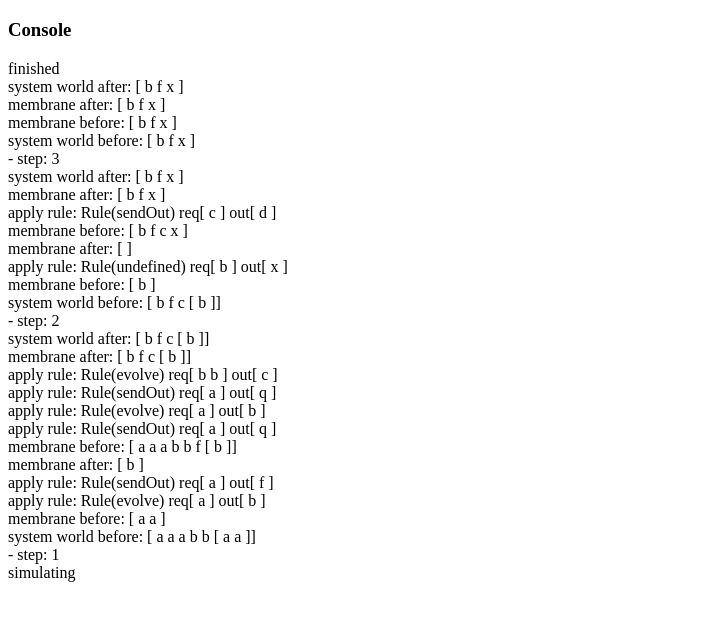
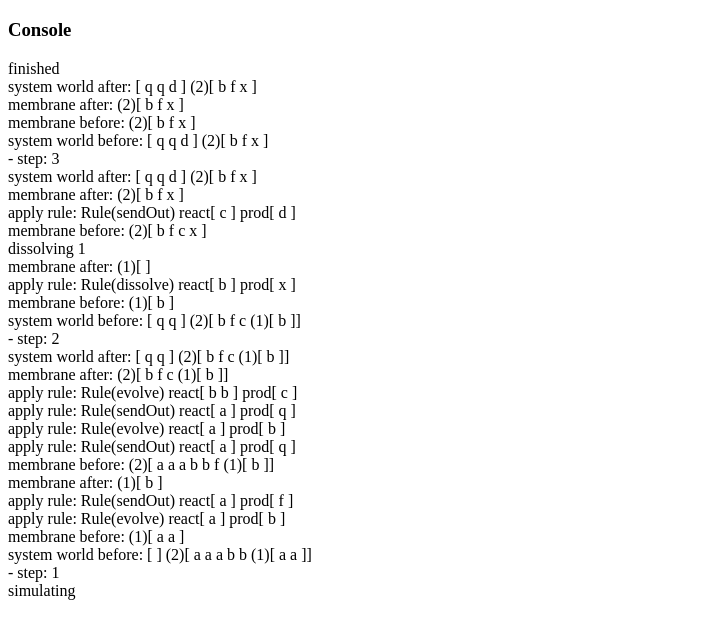
Before and after one commit to davidlukerice/membranejs, a website: page demos/2_embedded_membranes.html in a window 1280 px wide. Shown: the part 61-700 px from the top of the page, without its empty margins (0-713 px from the left). Drawn offline with nearby package versions, Linux system fonts and the light colour scheme; files that its build step writes are made by us from their sources.

Commit message:
fix dissolving rules

```diff
--- a/demos/2_embedded_membranes.html
+++ b/demos/2_embedded_membranes.html
@@ -38,7 +38,7 @@
           })
         ]
       });
-      var topMembrane = new Membrane({
+      var outerMembrane = new Membrane({
         world: {'a':3, 'b':2},
         membranes: [innerMembrane],
         rules: [
@@ -65,7 +65,7 @@
         ]
       });
       var system = new System({
-        membrane: topMembrane
+        membrane: outerMembrane
       });
 
       system.simulate();
--- a/src/membrane.js
+++ b/src/membrane.js
@@ -30,7 +30,7 @@ System.prototype.simulate = function(stepLimit) {
   MJS.log('finished');
 };
 System.prototype.toString = function() {
-  return this.membrane.toString();
+  return this.worldToString() +' '+ this.membrane.toString();
 };
 System.prototype.worldToString = function () {
   return setToString(this.world);
@@ -46,6 +46,8 @@ var Rule = function(params) {
   }, params);
 };
 
+var idCounter = 0;
+
 var Membrane = function(params) {
   _.assign(this, {
     // array of Rules
@@ -57,6 +59,7 @@ var Membrane = function(params) {
     label: null,
     charge: null
   }, params);
+  this.id = ++idCounter;
 };
 /**
  * Simulates a single step for the membrane and its inner membranes
@@ -73,6 +76,7 @@ Membrane.prototype.step = function(externalWorld) {
     var membrane = this.membranes[i];
     var result = membrane.step(self.world);
     if (result.dissolved) {
+      MJS.log('dissolving '+membrane.id);
       this.membranes.splice(i--, 1);
     }
     if (result) {
@@ -121,9 +125,9 @@ Membrane.prototype.toString = function() {
   var world = this.worldToString();
   var children = '';
   _.forEach(this.membranes, function(membrane) {
-    children+=membrane.worldToString();
+    children+=membrane.toString();
   });
-  return '['+(world.slice(1,world.length-1))+children+']';
+  return '('+this.id+')['+(world.slice(1,world.length-1))+children+']';
 };
 Membrane.prototype.worldToString = function () {
   return setToString(this.world);
@@ -187,7 +191,7 @@ Rule.prototype.applyRule = function(oldWorld, world) {
     _.forEach(self.products, function(count, symbol) {
       var w = world;
       if (self.type === Rule.Type.SEND_OUT ||
-          self.type === Rule.DISSOLVE)
+          self.type === Rule.Type.DISSOLVE)
       {
         w = sendOutSet;
       }
@@ -205,13 +209,13 @@ Rule.prototype.applyRule = function(oldWorld, world) {
   return applied;
 };
 Rule.prototype.toString = function() {
-  return "Rule("+this.type+") req"+setToString(this.reactants)+' out'+setToString(this.products);
+  return "Rule("+this.type+") react"+setToString(this.reactants)+' prod'+setToString(this.products);
 };
 
 Rule.Type = {
   EVOLVE: 'evolve',
   SEND_OUT: 'sendOut',
-  DISOLVE: 'disolve',
+  DISSOLVE: 'dissolve',
   // TODO other rule types
   //SEND_IN: 'sendIn',
   //ELEMENTARY_DIVISION: 'elementaryDivision',
```
Lines whose indentation alone changed are shown as unchanged.
